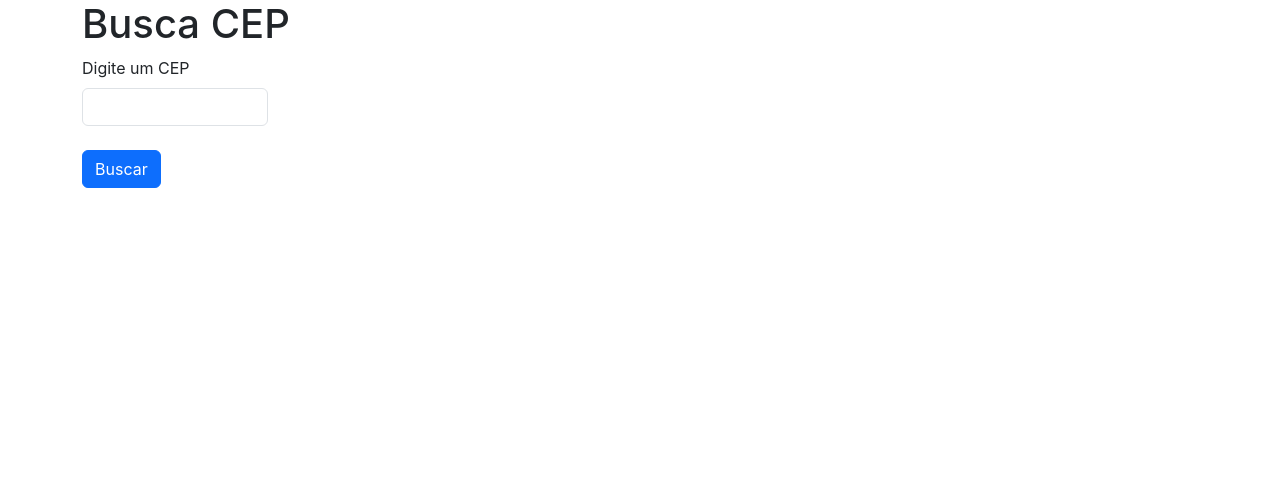
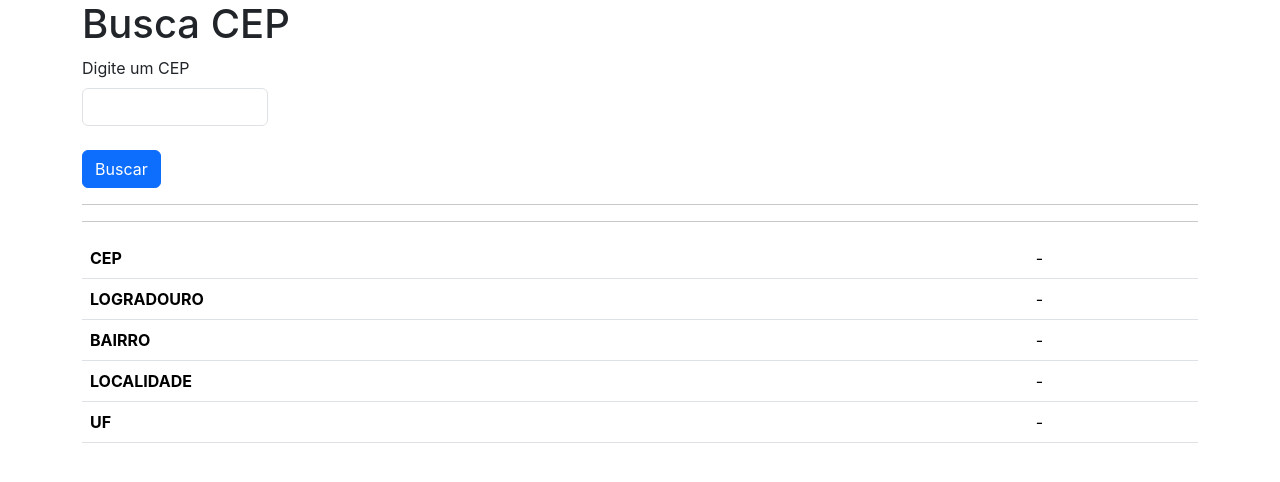
Before and after one commit to lucarauj/Aplicacao-Consulta-CEP, a React (Create React App) app in the folder frontservico/: page / in a window 1280 px wide. Shown: the top 482 px of the page. Built offline with nearby package versions, Linux system fonts and the light colour scheme.

Commit message:
Busca de CEP retornando 200 ok e mostrando na tela

```diff
--- a/frontservico/src/consulta/Consulta.jsx
+++ b/frontservico/src/consulta/Consulta.jsx
@@ -1,14 +1,14 @@
 import './Consulta.css';
-import React, {useEffect, useState} from 'react';
+import React, { useEffect, useState } from 'react';
 import axios from 'axios';
 
 function Consulta() {
 
-    const[consulta, setConsulta] = useState({cep:''});
-    const[consultas, setConsultas] = useState([]);
+  const [consulta, setConsulta] = useState({ cep: '' });
+  const [dadosConsulta, setDadosConsulta] = useState(null);
 
   function handleChange(event) {
-        setConsulta({...consulta, [event.target.name]:event.target.value})
+    setConsulta({ ...consulta, [event.target.name]: event.target.value })
   }
 
   function handleSubmit(event) {
@@ -16,11 +16,11 @@ function Consulta() {
 
     const url = "http://localhost:8080/endereco/consulta?cep=" + consulta.cep;
 
-        axios.get(url, consulta).then(result=>{
-            console.log(result);
+    axios.get(url).then(response => {
+      const result = response.data;
+      setDadosConsulta(result);
     });
   }
-
 
   return (
     <div className="container">
@@ -31,10 +31,35 @@ function Consulta() {
             <label className='form-label'>Digite um CEP</label>
             <input onChange={handleChange} value={consulta.cep} name='cep' type="text" className='form-control' />
           </div>
-            <br/>
+          <br />
           <input type="submit" className="btn btn-primary" value={'Buscar'}></input>
         </div>
       </form>
+      <hr /><hr />
+      <table class="table">
+  <tbody>
+    <tr>
+      <th scope="row">CEP</th>
+      <td>{dadosConsulta ? dadosConsulta.cep : '-'}</td>
+    </tr>
+    <tr>
+      <th scope="row">LOGRADOURO</th>
+      <td>{dadosConsulta ? dadosConsulta.logradouro : '-'}</td>
+    </tr>
+    <tr>
+      <th scope="row">BAIRRO</th>
+      <td>{dadosConsulta ? dadosConsulta.bairro : '-'}</td>
+    </tr>
+    <tr>
+      <th scope="row">LOCALIDADE</th>
+      <td>{dadosConsulta ? dadosConsulta.localidade : '-'}</td>
+    </tr>
+    <tr>
+      <th scope="row">UF</th>
+      <td>{dadosConsulta ? dadosConsulta.uf : '-'}</td>
+    </tr>
+  </tbody>
+</table>
     </div>
   );
 }
```
Lines whose indentation alone changed are shown as unchanged.
